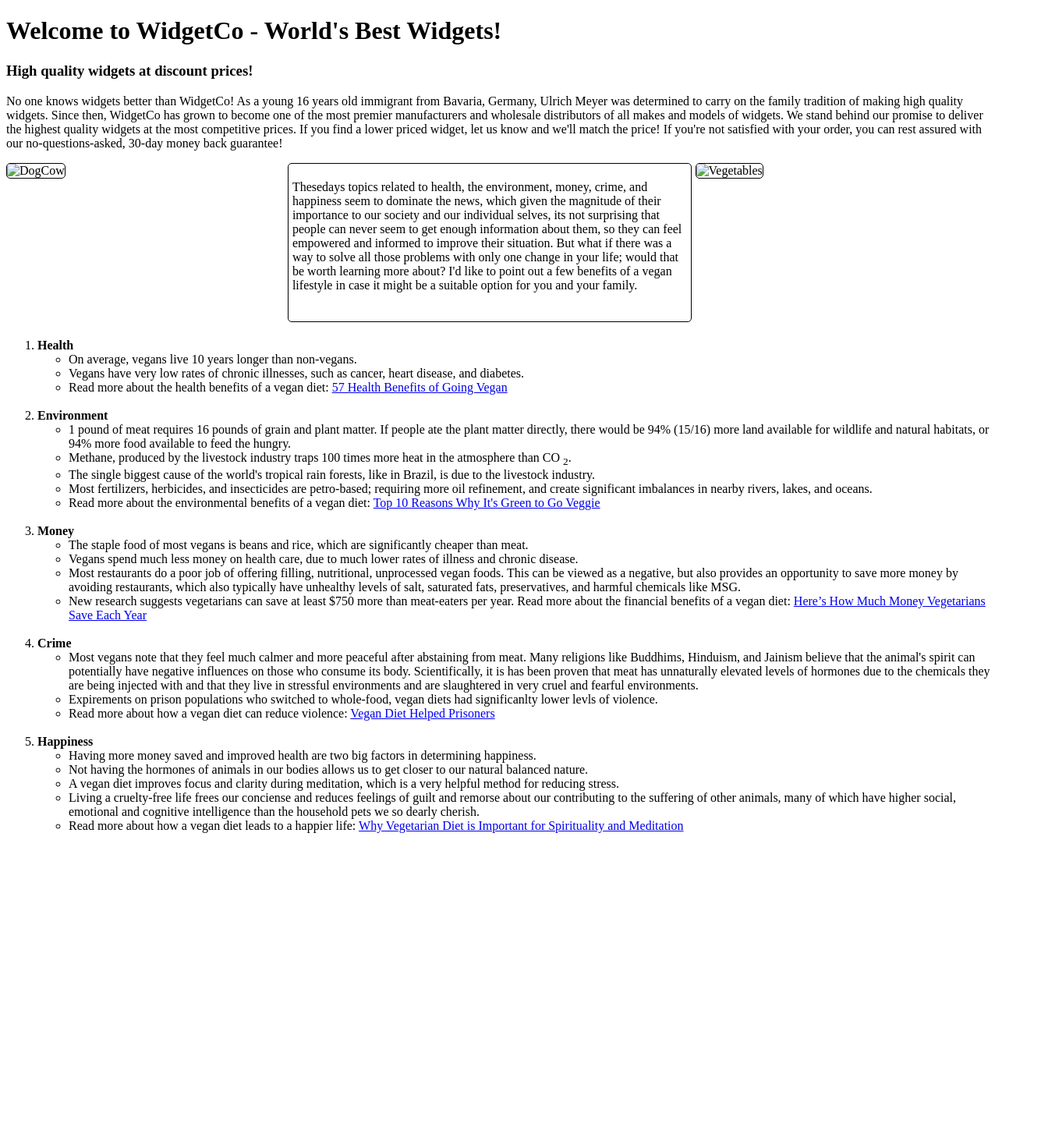
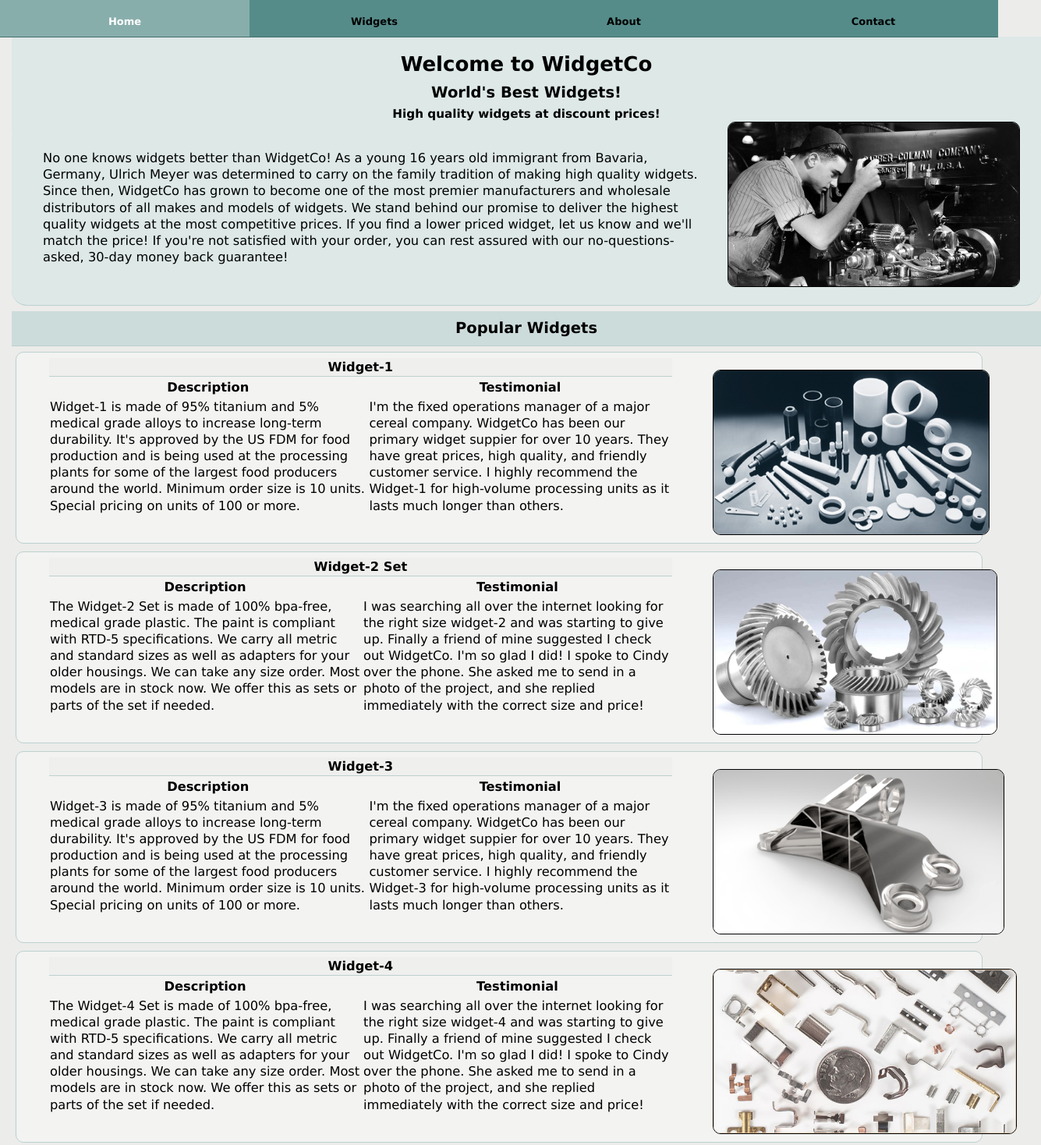
Before and after one commit to 4rlm/4rlm.github.io, a plain HTML site: page index.html in a window 1280 px wide. Shown: the top 1468 px of the page at 78% size, 1335 px wide, since content can reach past the window. Before the commit the page ends 1084 px from the top, so only its background shows below. Drawn offline with Linux system fonts and the light colour scheme.

Commit message:
completed home page

```diff
--- /dev/null
+++ b/css/style.css
@@ -0,0 +1,152 @@
+
+body{
+    margin: 0;
+    padding: 0;
+    /*text-align: justify;*/
+    font-family: Verdana, Arial, Helvetica, sans-serif;
+    font-size: 13px;
+    background-color:#ECECEA;
+    line-height: 1.3;
+}
+
+/* == navigation starts == */
+nav ul {
+    list-style-type: none;
+    margin: 0;
+    padding: 0;
+    background-color: #558C89;
+    display: block;
+    width: 100%;
+    position: fixed;
+}
+
+nav .active {
+    background-color: #669794;
+    color: white;
+}
+
+nav li {
+    text-align: center;
+    border-bottom: 1px solid #44706d;
+    float: left;
+    width: 25%;
+    padding-bottom: 10px;
+    font-weight: bold;
+}
+
+nav li a {
+    display: block;
+    color: white;
+    text-align: center;
+    padding: 10px;
+    text-decoration: none;
+}
+
+nav li:hover {
+    background-color: #88aeac;
+}
+/* == navigation ends == */
+
+
+/* == welcome section starts == */
+.welcome {
+    width: 100%;
+    float: left;
+    margin-top: 47px;
+    margin-right: 15px;
+    margin-left: 15px;
+    padding: 15px 20px 10px 20px;
+    background: #dde8e7;
+}
+
+h1, h2, h3 {
+    text-align: center;
+    margin: 2px;
+    padding: 2px;
+}
+/* == welcome section ends == */
+
+
+/* == top section starts == */
+.top {
+    width: 100%;
+    float: left;
+    margin-top: -15px;
+    margin-right: 15px;
+    margin-left: 15px;
+    margin-bottom: 7px;
+    padding: 0px 20px 15px 20px;
+    background: #dde8e7;
+    border-bottom: 1px solid #bbd1cf;
+    border-radius: 20px;
+}
+
+.left{
+    float: left;
+    width: 67%;
+    margin: 10px;
+    padding: 10px;
+    font-size: 1.25em;
+}
+
+.right {
+    width: 20%;
+    float: left;
+}
+
+.img {
+        float: left;
+        height: 210px;
+        border: 1px solid;
+        border-radius: 10px;
+
+}
+/* == top section ends == */
+
+.message {
+    width: 100%;
+    float: left;
+    margin-right: 15px;
+    margin-left: 15px;
+    padding: 5px 20px 5px 20px;
+    background: #ccdcdb;
+    border-bottom: 1px solid #bbd1cf;
+}
+
+
+/* == product_sample_1 starts == */
+.product_sample {
+    float: left;
+    margin: 7px 20px 3px 20px;
+    padding: 5px 20px 10px 20px;
+    background: #f3f3f2;
+    border: 1px solid #bbd1cf;
+    border-radius: 10px;
+}
+
+.product_sample .left {
+    margin-top: -10px;
+}
+
+.widget {
+    background-color: #efefee;
+    border-bottom: 1px solid #bbd1cf;
+}
+
+.product_sample .img {
+    margin-top: 17px;
+    margin-left: 30px;
+}
+
+
+
+
+
+
+
+
+
+/*style="height: 200px; width: 100%; border: 1px solid; border-radius: 5px;"*/
+
+
+/* == product_sample_1 starts == */
--- a/index.html
+++ b/index.html
@@ -3,72 +3,158 @@
     <head>
         <meta charset="utf-8">
         <title>WidgetCo</title>
+        <meta name="robots" content="index,follow" />
+        <link rel="stylesheet" href="css/style.css">
     </head>
+
     <body>
-        <body>
-            <div class="container">
+        <div class="container">
+
+        <nav class="navigation">
+            <ul>
+                <li class="active"><a href="#"></a>Home</li>
+                <li><a href="#"></a>Widgets</li>
+                <li><a href="#"></a>About</li>
+                <li><a href="#"></a>Contact</li>
+            </ul>
+        </nav>
+
             <main>
-                <h1>Welcome to WidgetCo - World's Best Widgets!</h1>
+
+            <div class="welcome">
+                <h1>Welcome to WidgetCo</h1>
+                <h2>World's Best Widgets!</h2>
                 <h3>High quality widgets at discount prices!</h3>
+            </div>
 
-            <section class="intro">
-                <p>No one knows widgets better than WidgetCo!  As a young 16 years old immigrant from Bavaria, Germany, Ulrich Meyer was determined to carry on the family tradition of making high quality widgets.  Since then, WidgetCo has grown to become one of the most premier manufacturers and wholesale distributors of all makes and models of widgets.  We stand behind our promise to deliver the highest quality widgets at the most competitive prices.  If you find a lower priced widget, let us know and we'll match the price!  If you're not satisfied with your order, you can rest assured with our no-questions-asked, 30-day money back guarantee!</p>
+            <section class="top">
+
+                <div class="left">
+                    <p>No one knows widgets better than WidgetCo!  As a young 16 years old immigrant from Bavaria, Germany, Ulrich Meyer was determined to carry on the family tradition of making high quality widgets.  Since then, WidgetCo has grown to become one of the most premier manufacturers and wholesale distributors of all makes and models of widgets.  We stand behind our promise to deliver the highest quality widgets at the most competitive prices.  If you find a lower priced widget, let us know and we'll match the price!  If you're not satisfied with your order, you can rest assured with our no-questions-asked, 30-day money back guarantee!</p>
+                </div>
+
+                <div class="right">
+                    <img class="img" src="images/ulrich_boy.jpg" alt="ulrich_boy"/>
+                </div>
+
             </section>
 
-            <section class="middle" style="float: left;">
+            <div class="message">
+                <h2>Popular Widgets</h2>
+            </div>
 
-                    <div style="width: 28%; float: left; margin-right: 2px">
-                        <img src="images/DogCow.jpg" alt="DogCow" style="height: 200px; width: 100%; border: 1px solid; border-radius: 5px;" />
+            <!-- product sample 1 starts -->
+            <section class="product_sample">
+                <div class="left">
+                    <table>
+                        <tr><th colspan="2" class="widget">Widget-1</th></tr>
+                        <tr>
+                            <th>Description</th>
+                            <th>Testimonial</th>
+                        </tr>
+                        <tr>
+                            <td>Widget-1 is made of 95% titanium and 5% medical grade alloys to increase long-term durability.  It's approved by the US FDM for food production and is being used at the processing plants for some of the largest food producers around the world.  Minimum order size is 10 units.  Special pricing on units of 100 or more.</td>
+
+                            <td>I'm the fixed operations manager of a major cereal company.  WidgetCo has been our primary widget suppier for over 10 years.  They have great prices, high quality, and friendly customer service.  I highly recommend the Widget-1 for high-volume processing units as it lasts much longer than others. </td>
+                        </tr>
+                    </table>
+                </div>
+                <div class="right">
+                    <img class="img" src="images/widgets_1.gif" alt="widgets_1"/>
+                </div>
+            </section> <!--middle section ends -->
+            <!-- product sample 1 ends-->
+
+            <!-- product sample 2 starts-->
+            <section class="product_sample">
+                <div class="left">
+                    <table>
+                        <tr><th colspan="2" class="widget">Widget-2 Set</th></tr>
+                        <tr>
+                            <th>Description</th>
+                            <th>Testimonial</th>
+                        </tr>
+                        <tr>
+                            <td>The Widget-2 Set is made of 100% bpa-free, medical grade plastic.  The paint is compliant with RTD-5 specifications.  We carry all metric and standard sizes as well as adapters for your older housings.  We can take any size order.  Most models are in stock now. We offer this as sets or parts of the set if needed.</td>
+
+                            <td>I was searching all over the internet looking for the right size widget-2 and was starting to give up.  Finally a friend of mine suggested I check out WidgetCo.  I'm so glad I did!  I spoke to Cindy over the phone.  She asked me to send in a photo of the project, and she replied immediately with the correct size and price!</td>
+                        </tr>
+                    </table>
+                </div>
+                <div class="right">
+                    <img class="img" src="images/widgets_2.jpg" alt="widgets_2"/>
+                </div>
+            </section> <!--middle section ends -->
+                <!-- product sample 2 ends -->
+
+            <!-- product sample 3 starts-->
+            <section class="product_sample">
+                <div class="left">
+                    <table>
+                        <tr><th colspan="2" class="widget">Widget-3</th></tr>
+                        <tr>
+                            <th>Description</th>
+                            <th>Testimonial</th>
+                        </tr>
+                        <tr>
+                            <td>Widget-3 is made of 95% titanium and 5% medical grade alloys to increase long-term durability.  It's approved by the US FDM for food production and is being used at the processing plants for some of the largest food producers around the world.  Minimum order size is 10 units.  Special pricing on units of 100 or more.</td>
+
+                            <td>I'm the fixed operations manager of a major cereal company.  WidgetCo has been our primary widget suppier for over 10 years.  They have great prices, high quality, and friendly customer service.  I highly recommend the Widget-3 for high-volume processing units as it lasts much longer than others. </td>
+                        </tr>
+                    </table>
+                </div>
+                <div class="right">
+                    <img class="img" src="images/widgets_3.gif" alt="widgets_3"/>
+                </div>
+            </section> <!--middle section ends -->
+            <!-- product sample 3 ends -->
+
+            <!-- product sample 4 starts -->
+            <section class="product_sample">
+                    <div class="left">
+                        <table>
+                            <tr><th colspan="2" class="widget">Widget-4</th></tr>
+                            <tr>
+                                <th>Description</th>
+                                <th>Testimonial</th>
+                            </tr>
+                            <tr>
+                                <td>The Widget-4 Set is made of 100% bpa-free, medical grade plastic.  The paint is compliant with RTD-5 specifications.  We carry all metric and standard sizes as well as adapters for your older housings.  We can take any size order.  Most models are in stock now. We offer this as sets or parts of the set if needed.</td>
+
+                                <td>I was searching all over the internet looking for the right size widget-4 and was starting to give up.  Finally a friend of mine suggested I check out WidgetCo.  I'm so glad I did!  I spoke to Cindy over the phone.  She asked me to send in a photo of the project, and she replied immediately with the correct size and price!</td>
+                            </tr>
+                        </table>
                     </div>
+                    <div class="right">
+                        <img class="img" src="images/widgets_4.jpg" alt="widgets_4"/>
+                    </div>
+                </section> <!--middle section ends -->
+                <!-- product sample 4 -->
+            <!-- product sample 4 ends -->
 
-                    <div style="float: left; margin: 5px; margin-top: 0px; padding: 5px; height: 192px; width: 40%; border: 1px solid; border-radius: 5px;" >
-                        <p>Thesedays topics related to health, the environment, money, crime, and happiness seem to dominate the news, which given the magnitude of their importance to our society and our individual selves, its not surprising that people can never seem to get enough information about them, so they can feel empowered and informed to improve their situation.  But what if there was a way to solve all those problems with only one change in your life; would that be worth learning more about?  I'd like to point out a few benefits of a vegan lifestyle in case it might be a suitable option for you and your family.</p>
+            <!-- product sample 5 starts -->
+            <section class="product_sample">
+                    <div class="left">
+                        <table>
+                            <tr><th colspan="2" class="widget">Widget-5</th></tr>
+                            <tr>
+                                <th>Description</th>
+                                <th>Testimonial</th>
+                            </tr>
+                            <tr>
+                                <td>Widget-5 is made of 95% titanium and 5% medical grade alloys to increase long-term durability.  It's approved by the US FDM for food production and is being used at the processing plants for some of the largest food producers around the world.  Minimum order size is 10 units.  Special pricing on units of 100 or more.</td>
+
+                                <td>I'm the fixed operations manager of a major cereal company.  WidgetCo has been our primary widget suppier for over 10 years.  They have great prices, high quality, and friendly customer service.  I highly recommend the Widget-5 for high-volume processing units as it lasts much longer than others. </td>
+                            </tr>
+                        </table>
                     </div>
+                    <div class="right">
+                        <img class="img" src="images/widgets_5.jpg" alt="widgets_5"/>
+                    </div>
+                </section> <!--middle section ends -->
+                <!-- product sample 1 -->
+            <!-- product sample 5 ends -->
 
-                    <div style="width: 28%; float: left; margin-right: 2px">
-                        <img src="images/vegetables.jpg" alt="Vegetables" style="height: 200px; width: 100%; border: 1px solid; border-radius: 5px;"/>
-                    </div>
-
-                </section> <!--middle section ends -->
-
-                <section style="float: left;">
-                    <ol>
-                        <li><strong>Health</strong>
-                            <ul><li>On average, vegans live 10 years longer than non-vegans.</li></ul>
-                            <ul><li>Vegans have very low rates of chronic illnesses, such as cancer, heart disease, and diabetes.</li></ul>
-                            <ul><li>Read more about the health benefits of a vegan diet: <a href="http://www.nursingdegree.net/blog/19/57-health-benefits-of-going-vegan/" target="_blank">57 Health Benefits of Going Vegan</a></li></ul>
-                        </li>
-                        </br>
-                        <li><strong>Environment</strong>
-                            <ul><li>1 pound of meat requires 16 pounds of grain and plant matter.  If people ate the plant matter directly, there would be 94% (15/16) more land available for wildlife and natural habitats, or 94% more food available to feed the hungry.</li></ul>
-                            <ul><li>Methane, produced by the livestock industry traps 100 times more heat in the atmosphere than CO <sub>2</sub>.</li></ul>
-                            <ul><li>The single biggest cause of the world's tropical rain forests, like in Brazil, is due to the livestock industry.</li></ul>
-                            <ul><li>Most fertilizers, herbicides, and insecticides are petro-based; requiring more oil refinement, and create significant imbalances in nearby rivers, lakes, and oceans.</li></ul>
-                            <ul><li>Read more about the environmental benefits of a vegan diet: <a href="https://www.downtoearth.org/go-veggie/environment/top-10-reasons" target="_blank">Top 10 Reasons Why It's Green to Go Veggie</a></li></ul>
-                        </li>
-                        </br>
-                        <li><strong>Money</strong>
-                            <ul><li>The staple food of most vegans is beans and rice, which are significantly cheaper than meat.</li></ul>
-                            <ul><li>Vegans spend much less money on health care, due to much lower rates of illness and chronic disease.</li></ul>
-                            <ul><li>Most restaurants do a poor job of offering filling, nutritional, unprocessed vegan foods.  This can be viewed as a negative, but also provides an opportunity to save more money by avoiding restaurants, which also typically have unhealthy levels of salt, saturated fats, preservatives, and harmful chemicals like MSG.</li></ul>
-                            <ul><li>New research suggests vegetarians can save at least $750 more than meat-eaters per year.  Read more about the financial benefits of a vegan diet: <a href="http://time.com/money/4066188/vegetarians-save-money/" target="_blank">Here’s How Much Money Vegetarians Save Each Year</a></li></ul>
-                        </li>
-                        </br>
-                        <li><strong>Crime</strong>
-                            <ul><li>Most vegans note that they feel much calmer and more peaceful after abstaining from meat.  Many religions like Buddhims, Hinduism, and Jainism believe that the animal's spirit can potentially have negative influences on those who consume its body.  Scientifically, it is has been proven that meat has unnaturally elevated levels of hormones due to the chemicals they are being injected with and that they live in stressful environments and are slaughtered in very cruel and fearful environments.</li></ul>
-                            <ul><li>Expirements on prison populations who switched to whole-food, vegan diets had significanlty lower levls of violence.</li></ul>
-                            <ul><li>Read more about how a vegan diet can reduce violence: <a href="http://www.care2.com/greenliving/vegan-diet-helped-prisoners.html" target="_blank">Vegan Diet Helped Prisoners</a></li></ul>
-                        </li>
-                        </br>
-                        <li><strong>Happiness</strong>
-                            <ul><li>Having more money saved and improved health are two big factors in determining happiness.</li></ul>
-                            <ul><li>Not having the hormones of animals in our bodies allows us to get closer to our natural balanced nature.</li></ul>
-                            <ul><li>A vegan diet improves focus and clarity during meditation, which is a very helpful method for reducing stress.</li></ul>
-                            <ul><li>Living a cruelty-free life frees our conciense and reduces feelings of guilt and remorse about our contributing to the suffering of other animals, many of which have higher social, emotional and cognitive intelligence than the household pets we so dearly cherish.</li></ul>
-                            <ul><li>Read more about how a vegan diet leads to a happier life: <a href="http://www.thespiritualindian.com/vegetarian-diet-for-spirituality-meditation/" target="_blank">Why Vegetarian Diet is Important for Spirituality and Meditation</a></li></ul>
-                        </li>
-                    </ol>
-                </section>
             </main>
         </div> <!--container- ends-->
         </body>
@@ -78,10 +164,7 @@
 
 
 <!-- Requirements:
-* the basic HTML structure elements found on every HTML page
-* some content that mixes header and paragraph tags
-* at least one image
-* at least two block-level elements that give semantic meaning to content
+
 * a table or form (you can submit to httpbin if you like, or to the other page of your site)
 * a list
 * at least one additional page that is linked from index.html
```
Also changed, not shown: images/ulrich_boy.jpg (added), images/widgets_1.gif (added), images/widgets_2.jpg (added), images/widgets_3.gif (added), images/widgets_4.jpg (added), images/widgets_5.jpg (added).
